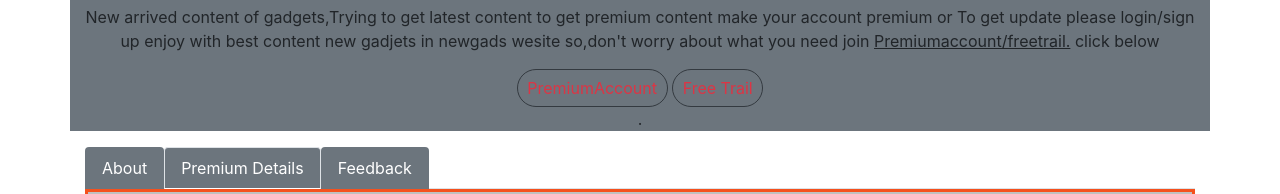
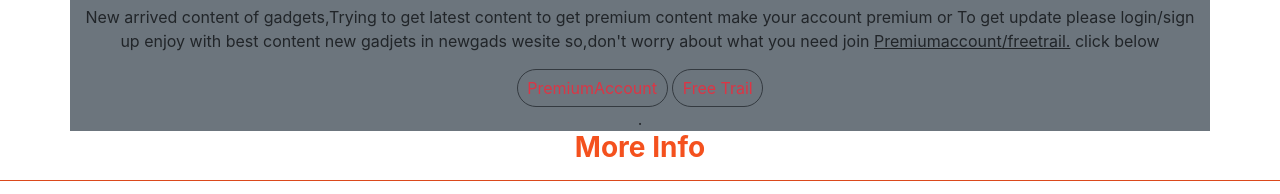
Before and after one commit to akhilvarma1/full, a plain HTML site: page index.html in a window 1280 px wide. Shown: the part 2968-3162 px from the top of the page. Drawn offline with nearby package versions, Linux system fonts and the light colour scheme.

Commit message:
Update index.html

```diff
--- a/index.html
+++ b/index.html
@@ -304,6 +304,7 @@ click below </p>
 </section>
 <!------------------------about---------------------->
 <section>
+  <h3 class="text-center font-weight-bold" style="color:#f4511e;">More Info<hr style="background-color:#f4511e;"></h3>
 <div class="container mt-3">
 
   <!-- Nav tabs -->
```
